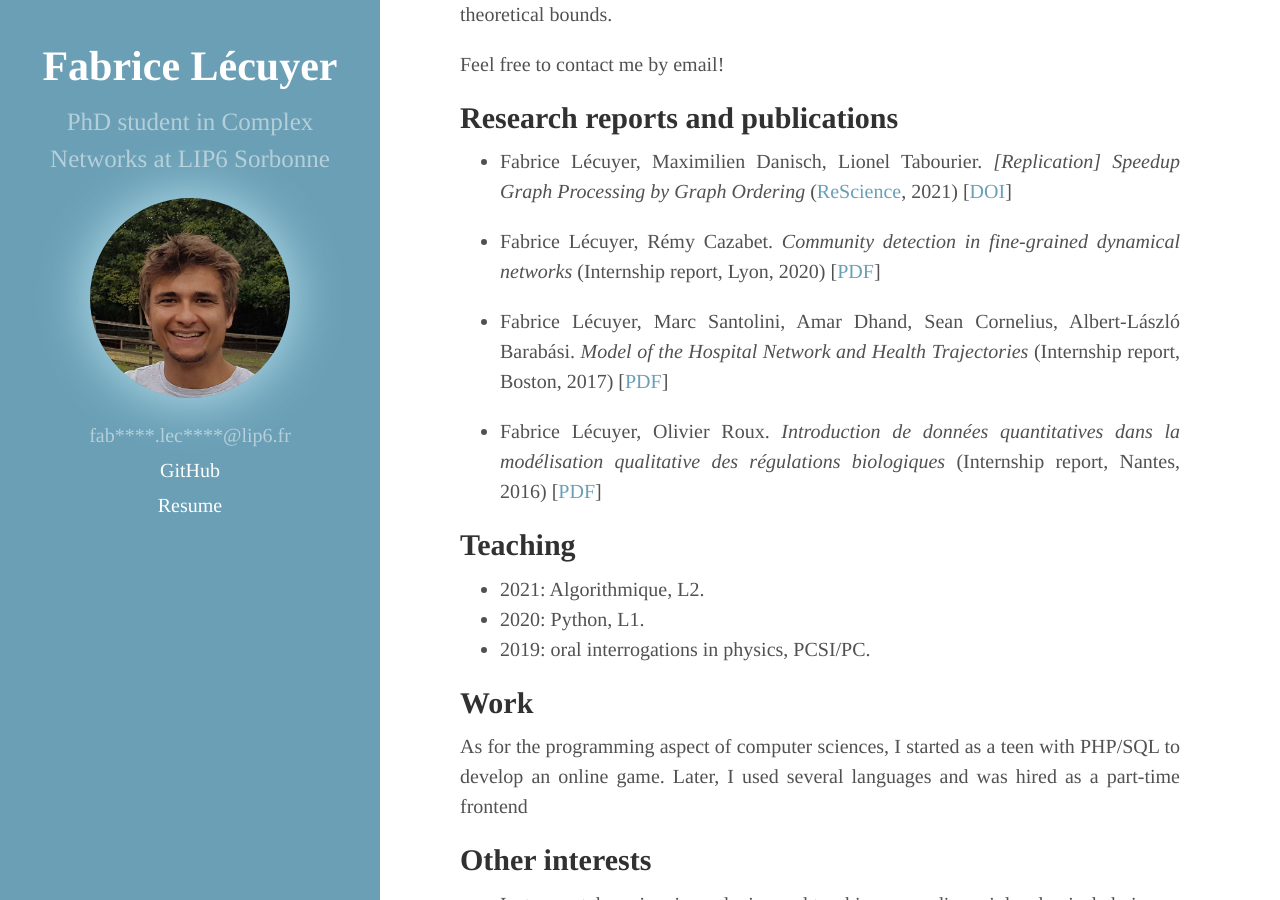
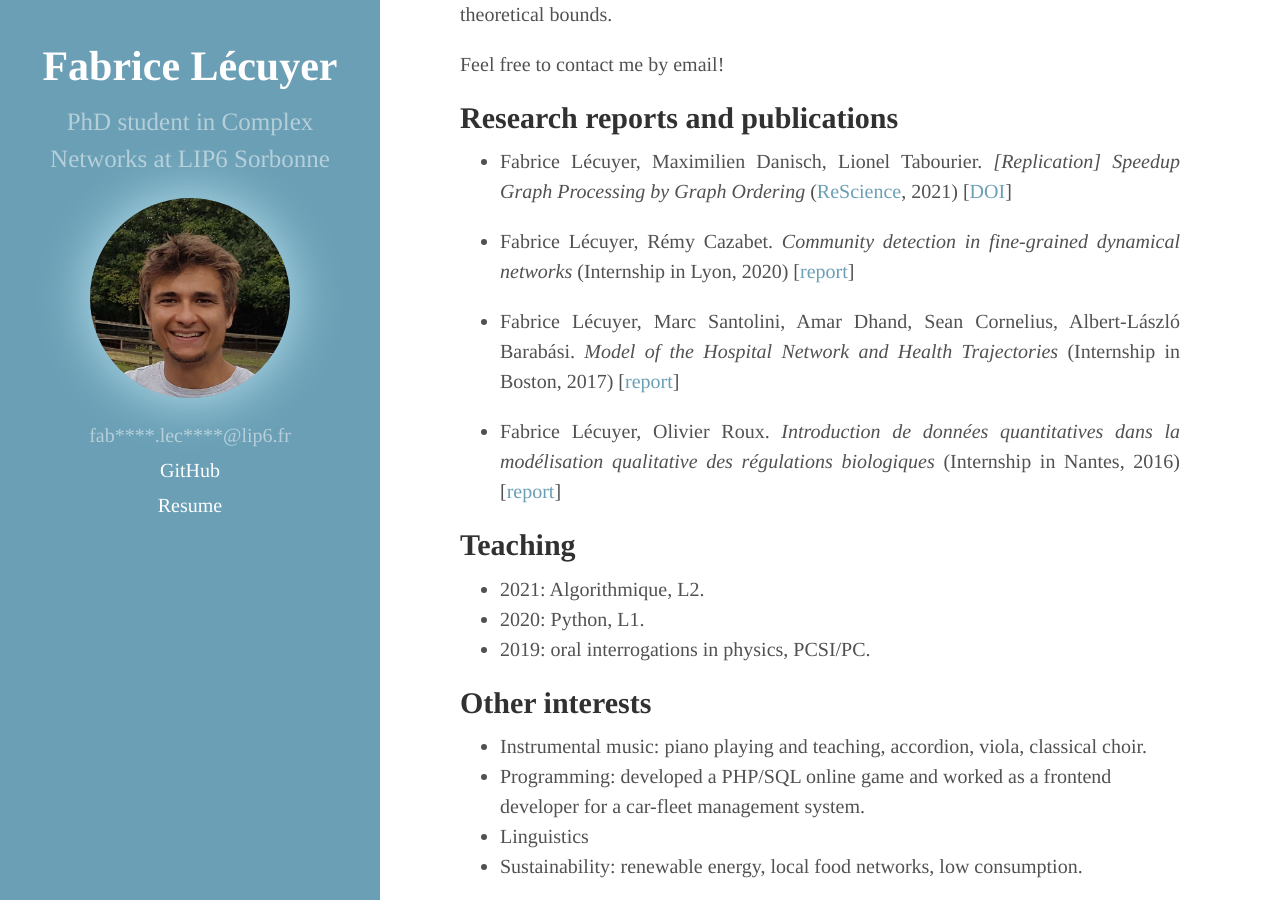
Before and after one commit to lecfab/lecfab.github.io, a Jekyll site: the page built from index.md, in a window 1280 px wide and 900 px high, scrolled down 439 px. Built offline with Jekyll 4.4.1, drawn with Linux system fonts in a browser that asks for light colours.

Commit message:
internship reports

```diff
--- a/index.md
+++ b/index.md
@@ -15,11 +15,11 @@ Feel free to contact me by email!
 
 * Fabrice Lécuyer, Maximilien Danisch, Lionel Tabourier. _[Replication] Speedup Graph Processing by Graph Ordering_ ([ReScience](http://rescience.github.io), 2021) [[DOI](https://doi.org/10.5281/zenodo.4836230)]
 
-* Fabrice Lécuyer, Rémy Cazabet. _Community detection in fine-grained dynamical networks_ (Internship report, Lyon, 2020) [[PDF](/public/pdf/Lecuyer_2020_Dynamical-community-detection.pdf)]
+* Fabrice Lécuyer, Rémy Cazabet. _Community detection in fine-grained dynamical networks_ (Internship in Lyon, 2020) [[report](/public/pdf/Lecuyer_2020_Dynamical-community-detection.pdf)]
 
-* Fabrice Lécuyer, Marc Santolini, Amar Dhand, Sean Cornelius, Albert-László Barabási. _Model of the Hospital Network and Health Trajectories_ (Internship report, Boston, 2017) [[PDF](/public/pdf/Lecuyer_2017_Hospital-network-model.pdf)]
+* Fabrice Lécuyer, Marc Santolini, Amar Dhand, Sean Cornelius, Albert-László Barabási. _Model of the Hospital Network and Health Trajectories_ (Internship in Boston, 2017) [[report](/public/pdf/Lecuyer_2017_Hospital-network-model.pdf)]
 
-* Fabrice Lécuyer, Olivier Roux. _Introduction de données quantitatives dans la modélisation qualitative des régulations biologiques_ (Internship report, Nantes, 2016) [[PDF](/public/pdf/Lecuyer_2016_Reseaux-regulation-biologique.pdf)]
+* Fabrice Lécuyer, Olivier Roux. _Introduction de données quantitatives dans la modélisation qualitative des régulations biologiques_ (Internship in Nantes, 2016) [[report](/public/pdf/Lecuyer_2016_Reseaux-regulation-biologique.pdf)]
 
 
 ## Teaching
@@ -28,11 +28,6 @@ Feel free to contact me by email!
 * 2020: Python, L1.
 * 2019: oral interrogations in physics, PCSI/PC.
 
-
-## Work
-
-As for the programming aspect of computer sciences, I started as a teen with PHP/SQL to develop an online game. Later, I used several languages and was hired as a part-time frontend
-
 ## Other interests
 
 * Instrumental music: piano playing and teaching, accordion, viola, classical choir.
```
